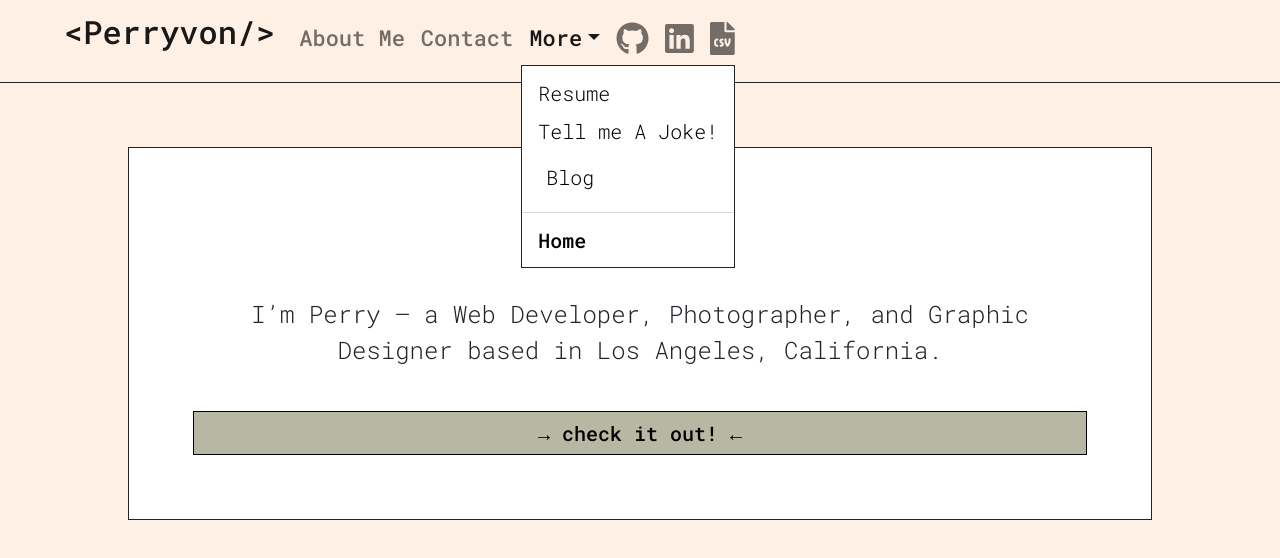
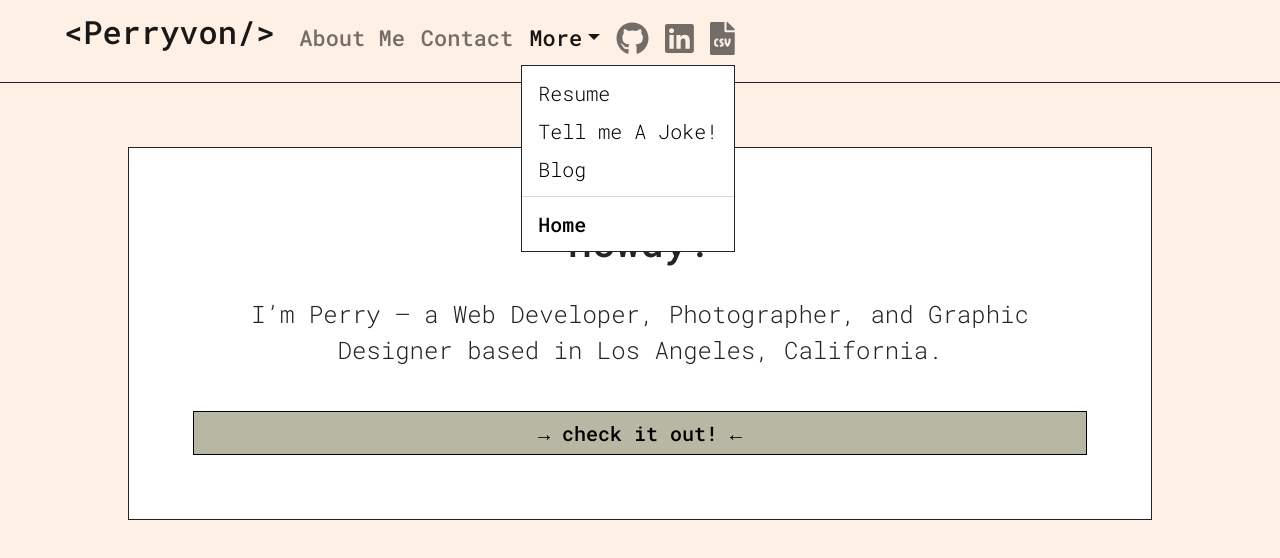
Before and after one commit to P-v-R/personal-website, a React (Create React App) app: page / in a window 1280 px wide. Both pictures are taken after a click on the link "More". Shown: the top 558 px of the page. Built offline with nearby package versions, Linux system fonts and the light colour scheme; no server answers; the HTML template or start-up script is replaced by a standard one.

Commit message:
switched bloglink back to RRD Link
the styling of the NavLink was off

```diff
--- a/src/NavBarMain.js
+++ b/src/NavBarMain.js
@@ -83,11 +83,11 @@ function NavBarMain() {
                     Tell me A Joke!</Link>
                 </DropdownItem>
                 <DropdownItem className="NavBar-menu">
-                  <NavLink className="dropLink"
-                    style={{ color: "black", borderBottom:"none" }}
-                    href="https://perryvon.medium.com/"
+                  <Link className="dropLink"
+                    style={{ color: "black" }}
+                    to={{pathname: "https://perryvon.medium.com/"}}
                     target="_blank">
-                    Blog</NavLink>
+                    Blog</Link>
                 </DropdownItem>
                 <DropdownItem divider />
                 <DropdownItem>
```
